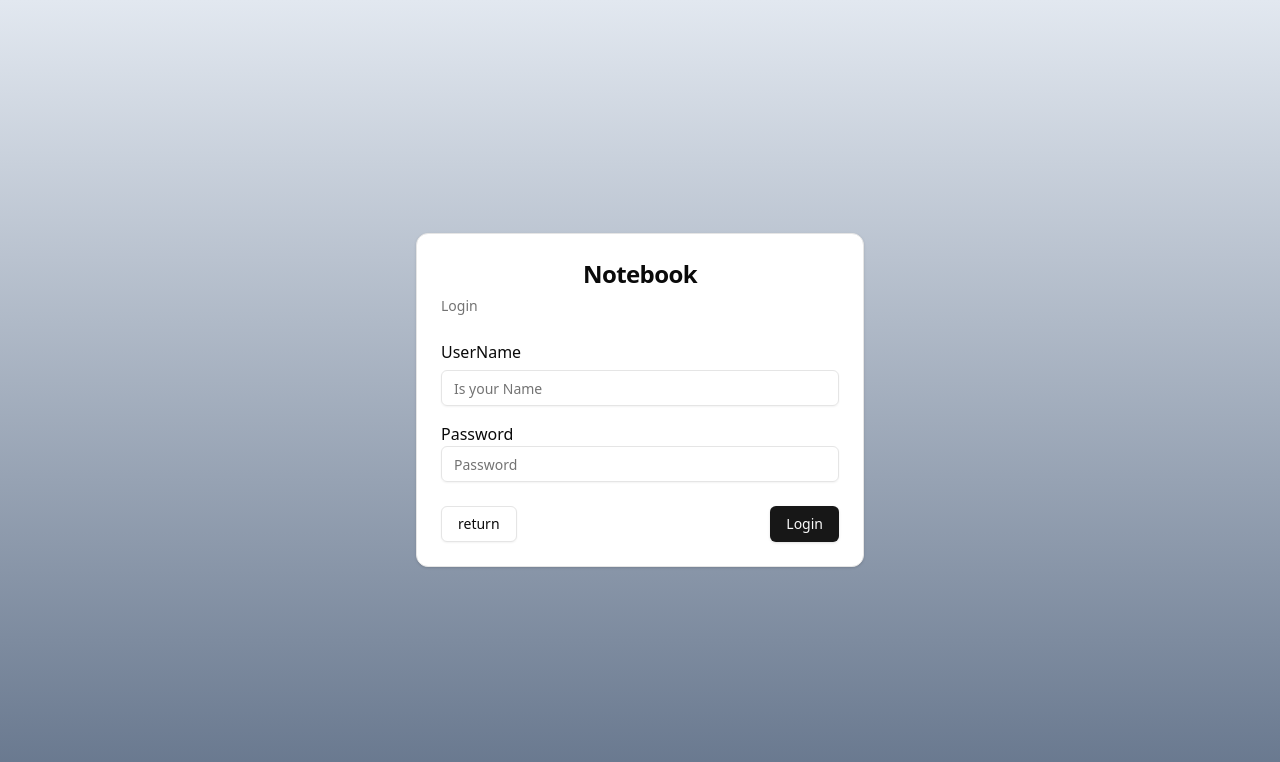
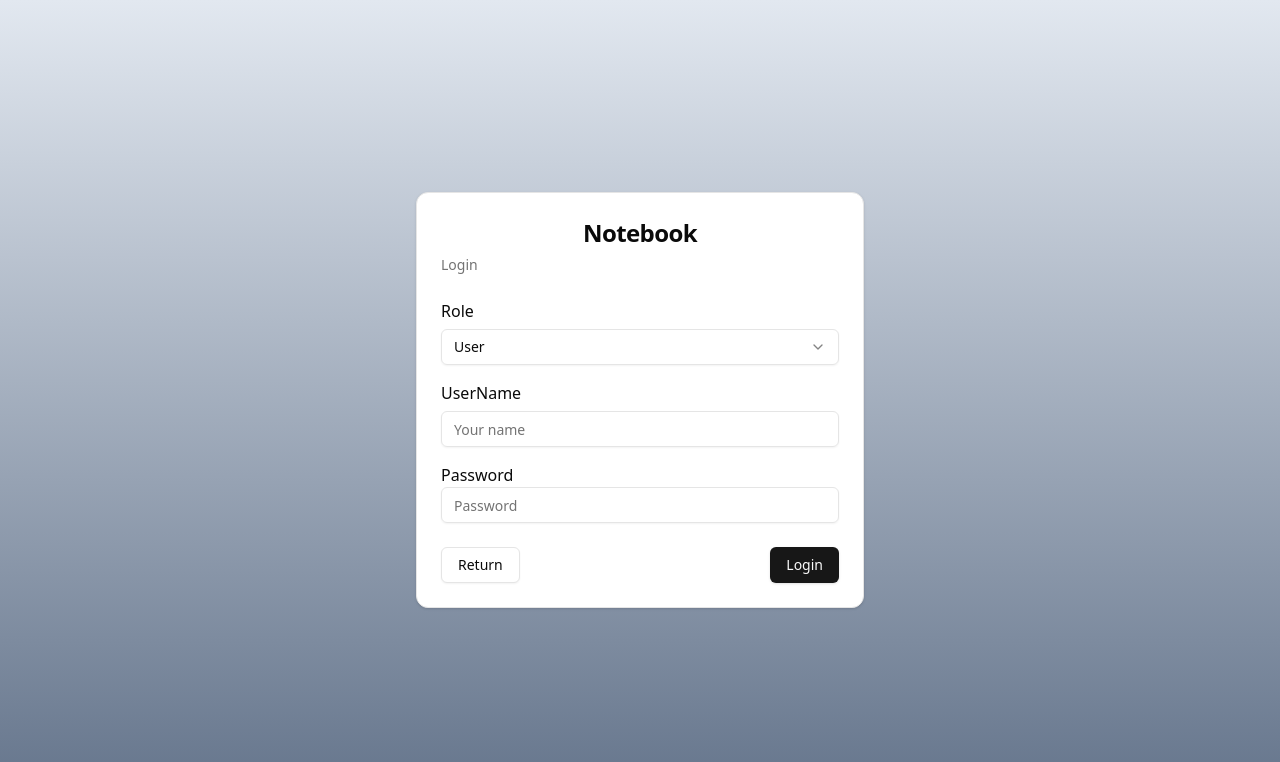
Before and after one commit to sheng6612/notebook, a Next.js app: page /hook/login in a window 1280 px wide. Shown: the top 762 px of the page. Built offline with nearby package versions, Linux system fonts and the light colour scheme; no server answers.

Commit message:
feat: 登入互動

```diff
--- /dev/null
+++ b/src/app/api/login/route.ts
@@ -0,0 +1,26 @@
+import { NextResponse } from "next/server"
+import fs from "fs"
+import path from "path"
+
+const loginsFile = path.join(process.cwd(), "backend/login.json")
+
+export async function GET() {
+  try {
+    const logs = JSON.parse(fs.readFileSync(loginsFile, "utf8"))
+    return NextResponse.json(logs)
+  } catch (error) {
+    return NextResponse.json({ error: "無法讀取 logins.json" }, { status: 500 })
+  }
+}
+
+export async function POST(req: Request) {
+  try {
+    const body = await req.json()
+    const logs = JSON.parse(fs.readFileSync(loginsFile, "utf8"))
+    logs.push(body)
+    fs.writeFileSync(loginsFile, JSON.stringify(logs, null, 2))
+    return NextResponse.json({ status: "ok" })
+  } catch (error) {
+    return NextResponse.json({ error: "無法寫入 logins.json" }, { status: 500 })
+  }
+}
--- /dev/null
+++ b/src/app/api/user/route.ts
@@ -0,0 +1,15 @@
+import fs from "fs"
+import path from "path"
+
+export async function GET() {
+  const filePath = path.join(process.cwd(), "backend/user.json")
+
+  try {
+    const jsonData = fs.readFileSync(filePath, "utf8")
+    const users = JSON.parse(jsonData)
+    return new Response(JSON.stringify(users), { status: 200 })
+  } catch (error) {
+    console.error(error)
+    return new Response(JSON.stringify({ error: "無法讀取 users.json" }), { status: 500 })
+  }
+}
--- a/src/app/hook/login/page.tsx
+++ b/src/app/hook/login/page.tsx
@@ -1,5 +1,4 @@
-
-
+"use client"
 import * as React from "react"
 import {
   Card,
@@ -11,42 +10,128 @@ import {
 } from "@/components/ui/card"
 import { Input } from "@/components/ui/input"
 import { Button } from "@/components/ui/button"
+import { Select, SelectContent, SelectItem, SelectTrigger, SelectValue } from "@/components/ui/select"
 import Link from "next/link"
+import { useRouter } from "next/navigation"
 
 export default function Login() {
+  const [role, setRole] = React.useState("user")
+  const [username, setUsername] = React.useState("")
+  const [password, setPassword] = React.useState("")
+  const [usersData, setUsersData] = React.useState<any[]>([])
+  const [error, setError] = React.useState("")
+  const router = useRouter()
+
+  // 載入 JSON 資料
+  React.useEffect(() => {
+    fetch("/api/user")
+      .then(res => res.json())
+      .then(data => setUsersData(data))
+      .catch(err => console.error("載入 users.json 失敗", err))
+  }, [])
+
+  const handleLogin = async () => {
+    const foundUser = usersData.find(
+      (u) => u.username === username && u.password === password
+    )
+
+    // 嘗試次數計算（從 API 讀取現有 logins.json）
+    let attemptCount = 1
+    try {
+      const logsRes = await fetch("/api/login")
+      const logs = await logsRes.json()
+      attemptCount =
+        logs.filter((log: any) => log.username === username).length + 1
+    } catch (err) {
+      console.error("讀取 login.json 失敗", err)
+    }
+
+    // 新的登入紀錄
+    const loginRecord = {
+      role,
+      time: new Date().toISOString(),
+      username,
+      attempt: attemptCount,
+      success: !!foundUser,
+    }
+
+    // 寫入 logins.json
+    fetch("/api/login", {
+      method: "POST",
+      headers: { "Content-Type": "application/json" },
+      body: JSON.stringify(loginRecord),
+    })
+
+    if (foundUser) {
+      router.push("/")
+    } else {
+      setError("帳號或密碼錯誤")
+    }
+  }
+
   return (
-    <div className="h-screen w-full bg-gradient-to-b from-slate-200 to-slate-500  flex justify-center items-center">
-
-      <Card className="w-full max-w-md ">
+    <div className="h-screen w-full bg-gradient-to-b from-slate-200 to-slate-500 flex justify-center items-center">
+      <Card className="w-full max-w-md">
         <CardHeader>
-      <CardTitle className="text-center text-2xl font-bold">Notebook</CardTitle>
+          <CardTitle className="text-center text-2xl font-bold">
+            Notebook
+          </CardTitle>
           <CardDescription>Login</CardDescription>
         </CardHeader>
+
         <CardContent>
-      <form>
+          <form onSubmit={(e) => e.preventDefault()}>
             <div className="grid w-full items-center gap-4">
+              {/* 角色選擇 */}
+              <div className="flex flex-col space-y-1.5">
+                <label htmlFor="role">Role</label>
+                <Select value={role} onValueChange={setRole}>
+                  <SelectTrigger>
+                    <SelectValue placeholder="Select a role" />
+                  </SelectTrigger>
+                  <SelectContent>
+                    <SelectItem value="admin">Admin</SelectItem>
+                    <SelectItem value="user">User</SelectItem>
+                  </SelectContent>
+                </Select>
+              </div>
+
+              {/* 使用者名稱 */}
               <div className="flex flex-col space-y-1.5">
                 <label htmlFor="User_name">UserName</label>
-            <Input id= "User_name"  placeholder="Is your Name"/>
+                <Input
+                  id="User_name"
+                  placeholder="Your name"
+                  value={username}
+                  onChange={(e) => setUsername(e.target.value)}
+                />
               </div>
+
+              {/* 密碼 */}
               <div>
                 <label htmlFor="Password">Password</label>
-            <Input id="Password" placeholder="Password"/>
+                <Input
+                  id="Password"
+                  type="password"
+                  placeholder="Password"
+                  value={password}
+                  onChange={(e) => setPassword(e.target.value)}
+                />
               </div>
+
+              {/* 錯誤訊息 */}
+              {error && <p className="text-red-500 text-sm">{error}</p>}
             </div>
           </form>
         </CardContent>
+
         <CardFooter className="flex justify-between">
           <Link href="/">
-        <Button variant="outline">return</Button>
+            <Button variant="outline">Return</Button>
           </Link>
-      <Link href="/">
-        <Button>Login</Button>
-      </Link>
+          <Button onClick={handleLogin}>Login</Button>
         </CardFooter>
       </Card>
-
     </div>
   )
-
 }
--- a/src/app/page.tsx
+++ b/src/app/page.tsx
@@ -23,7 +23,7 @@ export default function HomePage(){
                     </div>
                     <div>
                         <Link href="/hook/card">
-                            <Button variant="outline" className="text-2xl font-bold">備忘錄</Button>
+                            <Button variant="outline" className="text-2xl font-bold">白板</Button>
                         </Link>
                     </div>
                     <div>
```
Lines whose indentation alone changed are shown as unchanged.
